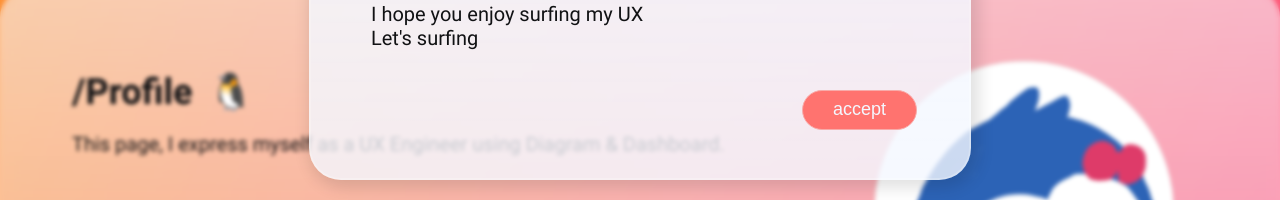
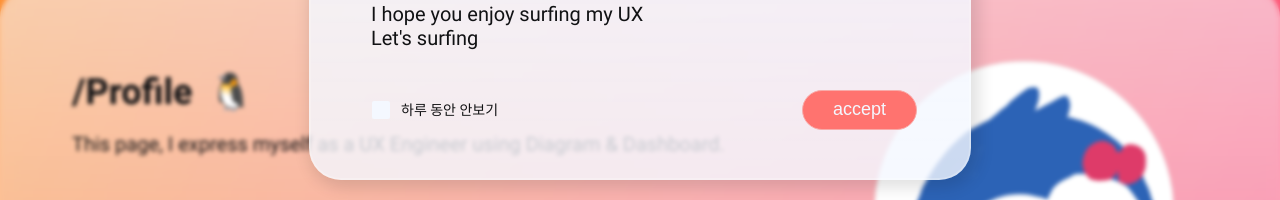
Before and after one commit to sinri0809/sinristory, a React (Create React App) app: page / in a window 1280 px wide. Shown: the part 422-622 px from the top of the page. Built offline with nearby package versions, Linux system fonts and the light colour scheme.

Commit message:
feat: add today seen checked in welcome Popup
 - fix props `label` `value` in Checkbox
 - apply in Portfolio page

```diff
--- a/src/components/ui/Checkbox.tsx
+++ b/src/components/ui/Checkbox.tsx
@@ -8,7 +8,7 @@ interface Props extends AllHTMLAttributes<HTMLDivElement> {
 }
 
 interface CheckboxItemProps extends InputHTMLAttributes<HTMLInputElement> {
-  value: string;
+  label?: string;
 }
 
 const Checkbox = (props: Props) => {
@@ -26,7 +26,7 @@ Checkbox.Title = ({ title }: { title: string }) => {
 
 Checkbox.Item = (props: CheckboxItemProps) => {
   return (
-    <label htmlFor={props.value} className="checkbox-item">
+    <label htmlFor={props.label} className="checkbox-item">
       <input
         id={props.id}
         type="checkbox"
@@ -35,9 +35,10 @@ Checkbox.Item = (props: CheckboxItemProps) => {
         disabled={props.disabled}
         checked={props.checked}
         // aria-checked
+        onChange={props.onChange}
       />
       <Icon data="icon-checkbox" name="checkbox" />
-      <span className="checkbox-value">{props.value}</span>
+      <span className="checkbox-value">{props.label}</span>
     </label>
   );
 };
--- a/src/pages/PagePortfolio.tsx
+++ b/src/pages/PagePortfolio.tsx
@@ -161,10 +161,10 @@ const PagePortfolio = () => {
                 title="맛있는 것을 선택해주세요"
                 category={radioCategory}
               >
-                <Checkbox.Item name={radioCategory} value="탄탄멘" />
-                <Checkbox.Item name={radioCategory} value="마라탕" />
-                <Checkbox.Item name={radioCategory} value="비빔밥" />
-                <Checkbox.Item name={radioCategory} disabled value="마우스" />
+                <Checkbox.Item name={radioCategory} label="탄탄멘" />
+                <Checkbox.Item name={radioCategory} label="마라탕" />
+                <Checkbox.Item name={radioCategory} label="비빔밥" />
+                <Checkbox.Item name={radioCategory} disabled label="마우스" />
               </Checkbox>
             </ItemUIComponent>
             <ItemUIComponent title="Radio">
--- a/src/styles/components/_popup.scss
+++ b/src/styles/components/_popup.scss
@@ -62,6 +62,7 @@
 .popup-footer {
   display: flex;
   justify-content: center;
+  align-items: center;
   width: 100%;
   column-gap: 1rem;
   padding: 2rem;
--- a/src/view/home/popup_welcome.tsx
+++ b/src/view/home/popup_welcome.tsx
@@ -4,16 +4,24 @@ import { hasCookie, setCookie } from 'tools/cookie';
 
 import Popup from 'components/ui/Popup';
 import Button from 'components/ui/Button';
+import Checkbox from 'components/ui/Checkbox';
 
 const PopupWelcome = () => {
   const popupCookieName = 'sinri_popup_welcome';
 
   const [popupOpen, setPopupOpen] = useState(false);
+  const [todayUnchecked, setTodayUnchecked] = useState(false);
 
   const onClickAccept = () => {
-    setCookie(popupCookieName, 1);
     setPopupOpen(false);
+    if (todayUnchecked) {
+      setCookie(popupCookieName, 1);
+    }
   };
+
+  const onClickCheckbox = () => {
+    setTodayUnchecked(!todayUnchecked)
+  }
 
   useEffect(() => {
     if (hasCookie(popupCookieName)) {
@@ -36,6 +44,9 @@ const PopupWelcome = () => {
             </p>
           </Popup.Content>
           <Popup.Footer>
+            <Checkbox category='오늘까지'>
+              <Checkbox.Item checked={todayUnchecked} onChange={onClickCheckbox} name='오늘까지' label='하루 동안 안보기' />
+            </Checkbox>
             <Button color="accent" onClick={onClickAccept} text="accept" />
           </Popup.Footer>
         </div>
```
